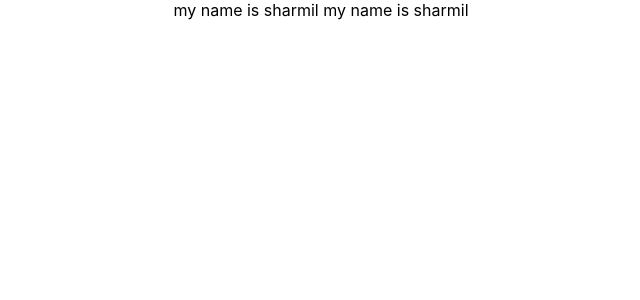
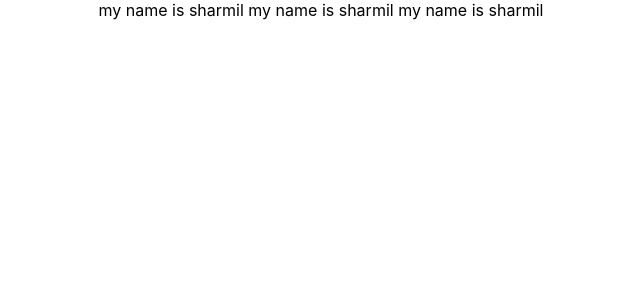
Before and after one commit to kathiriyasharmil/32, a React (Create React App) app: page / in a window 1280 px wide. Shown: the top 300 px of the page, without its empty margins (319-959 px from the left). Built offline with nearby package versions, Linux system fonts and the light colour scheme.

Commit message:
this is my 4 commit

```diff
--- a/src/App.js
+++ b/src/App.js
@@ -6,6 +6,7 @@ function App() {
     <div className="App">
     my name is sharmil
       my name is sharmil
+      my name is sharmil
     </div>
   );
 }
```
